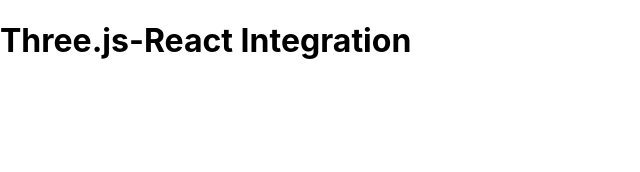
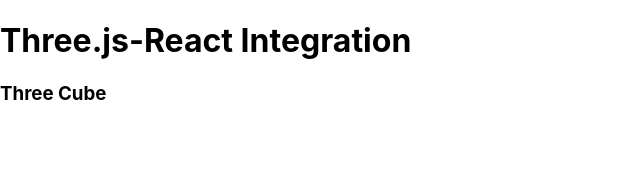
Before and after one commit to rohanbhatia96/threejs-react-integration, a React (Create React App) app: page / in a window 1280 px wide. Shown: the top 172 px of the page, without its empty margins (0-640 px from the left). Built offline with nearby package versions, Linux system fonts and the light colour scheme.

Commit message:
Added ThreeCube to App.js

```diff
--- a/src/App.js
+++ b/src/App.js
@@ -1,9 +1,11 @@
 import React from "react";
+import ThreeCube from "./ThreeCube";
 
 const App = () => {
   return (
     <div>
       <h1>Three.js-React Integration</h1>
+      <ThreeCube />
     </div>
   );
 };
```
